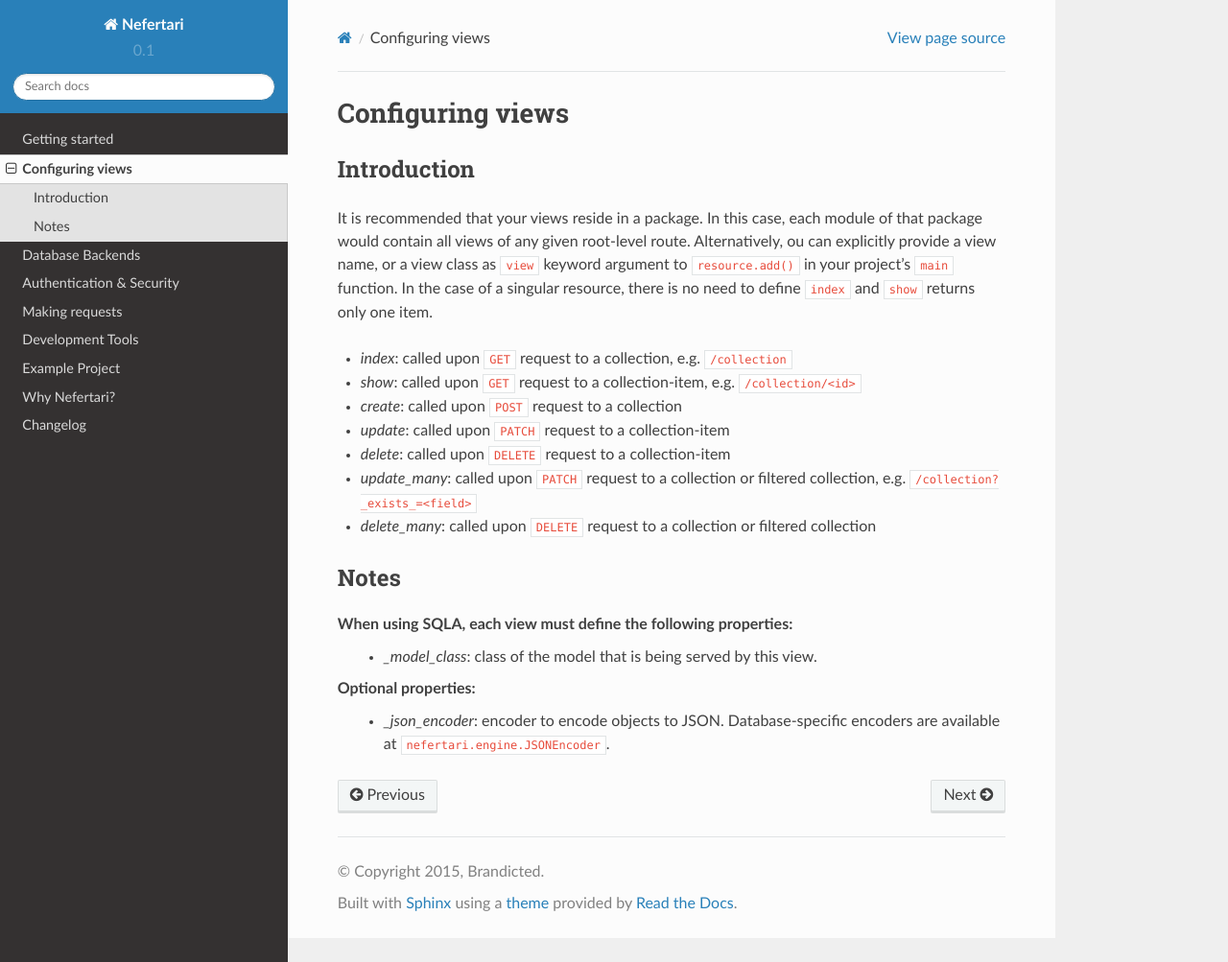
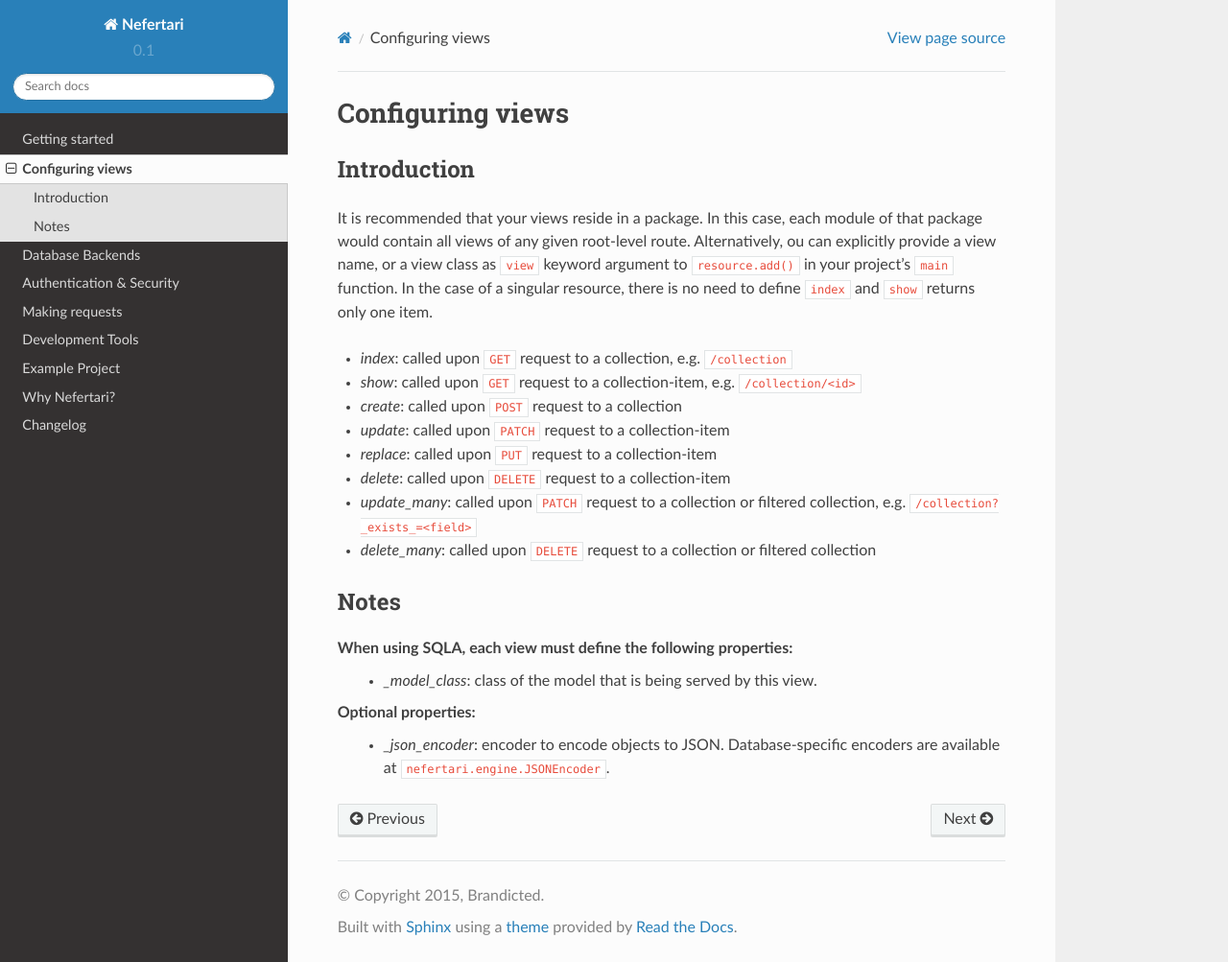
Before and after one commit to ramses-tech/nefertari, a Sphinx documentation site: the page built from docs/source/views.rst, in a window 1280 px wide and 1003 px high. Shown: the whole window at 96% size. Built offline with Sphinx 7.4.7 and the Read the Docs theme 2.0.0, drawn with Linux system fonts in a browser that asks for light colours.

Commit message:
added mention of replace()

```diff
--- a/docs/source/views.rst
+++ b/docs/source/views.rst
@@ -10,6 +10,7 @@ It is recommended that your views reside in a package. In this case, each module
 * *show*: called upon ``GET`` request to a collection-item, e.g. ``/collection/<id>``
 * *create*: called upon ``POST`` request to a collection
 * *update*: called upon ``PATCH`` request to a collection-item
+* *replace*: called upon ``PUT`` request to a collection-item
 * *delete*: called upon ``DELETE`` request to a collection-item
 * *update_many*: called upon ``PATCH`` request to a collection or filtered collection, e.g. ``/collection?_exists_=<field>``
 * *delete_many*: called upon ``DELETE`` request to a collection or filtered collection
```
